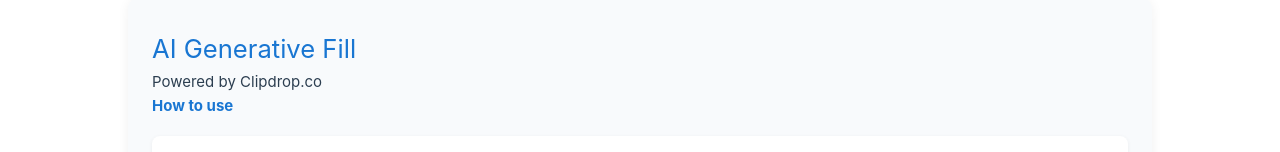
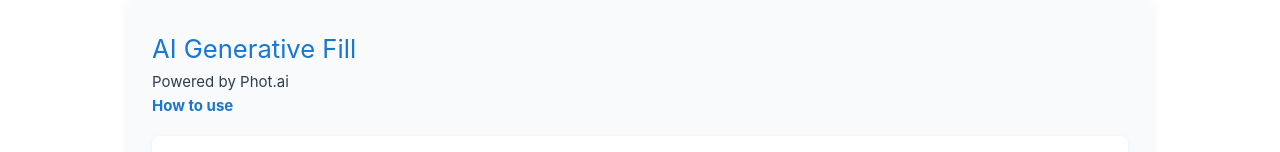
Before and after one commit to UTSC-CSCC09-Programming-on-the-Web/project-mark-it, a Vue app: page / in a window 1280 px wide. Shown: the part 1007-1159 px from the top of the page. Built offline with nearby package versions, Linux system fonts and the light colour scheme; no server answers.

Commit message:
Changed frontend to use PhotAi instead of Clipdrop

```diff
--- a/src/App.vue
+++ b/src/App.vue
@@ -487,7 +487,7 @@
       </div>
       <div class="generative-fill">
         <h2>AI Generative Fill</h2>
-        <p>Powered by Clipdrop.co</p>
+        <p>Powered by Phot.ai</p>
         <span class="how-to-use-tooltip">
           How to use
           <span class="how-to-use-popup">
@@ -506,7 +506,7 @@
             {{ maskModeText }}
           </button>
           <div>
-            <form @submit.prevent="handleGenerativeFill" class="prompt-form">
+            <form @submit.prevent="handleGenerativeFillV2" class="prompt-form">
               <input type="text" placeholder="Enter prompt" v-model="aiPrompt" />
               <button type="submit">Generate</button>
             </form>
```
